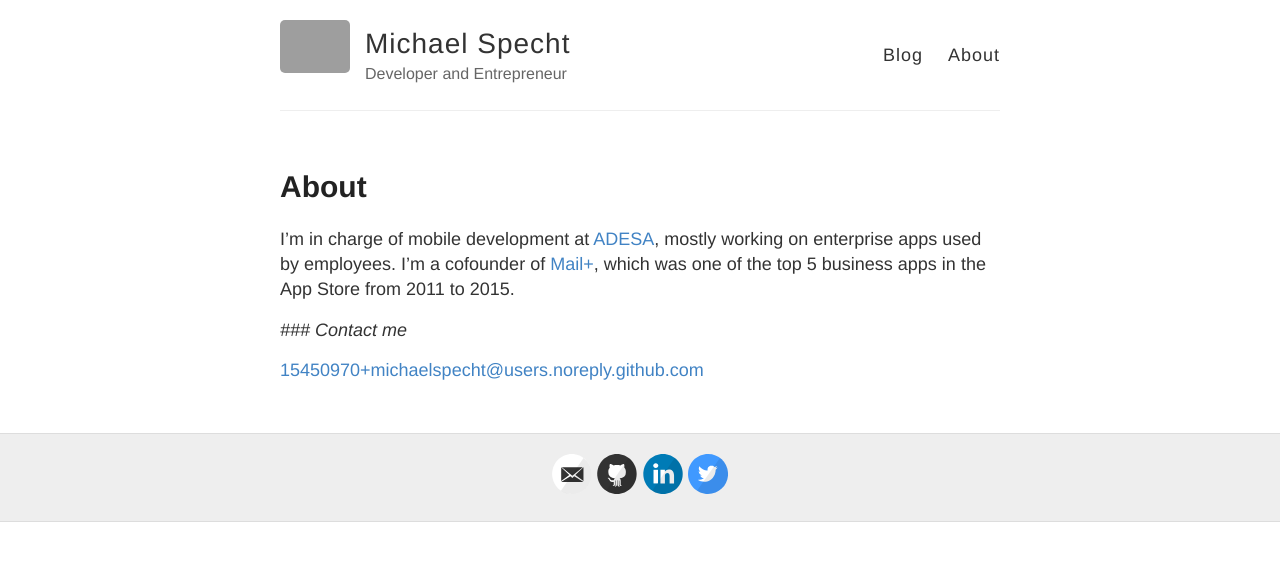
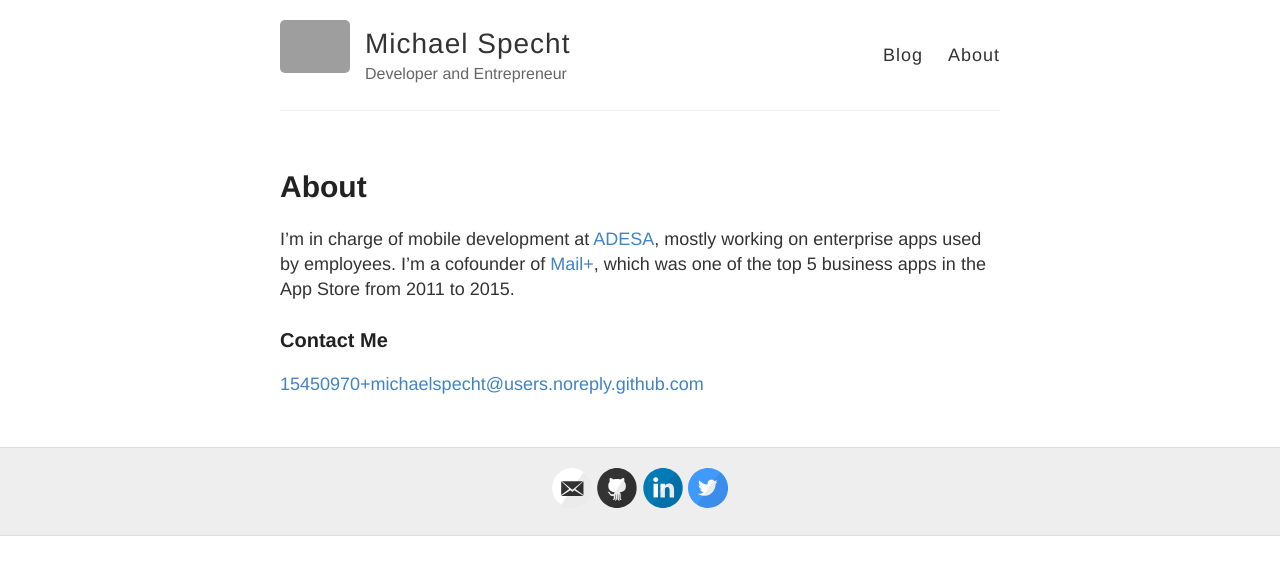
Before and after one commit to michaelspecht/michaelspecht.github.io, a Jekyll site: the page built from about.md, in a window 1280 px wide. Shown: the top 575 px of the page. Built offline with Jekyll 4.4.1, drawn with Linux system fonts in a browser that asks for light colours; grey boxes are pictures that could not be loaded.

```diff
--- a/about.md
+++ b/about.md
@@ -6,6 +6,6 @@ permalink: /about/
 
 I'm in charge of mobile development at [ADESA](https://www.adesa.com/about-us/), mostly working on enterprise apps used by employees. I’m a cofounder of [Mail+](www.mailplusapp.com), which was one of the top 5 business apps in the App Store from 2011 to 2015.
 
-*### Contact me*
+### Contact Me
 
 [15450970+michaelspecht@users.noreply.github.com](_mailto:15450970+michaelspecht@users.noreply.github.com_)
```
Also changed, not shown: 15 other files.
